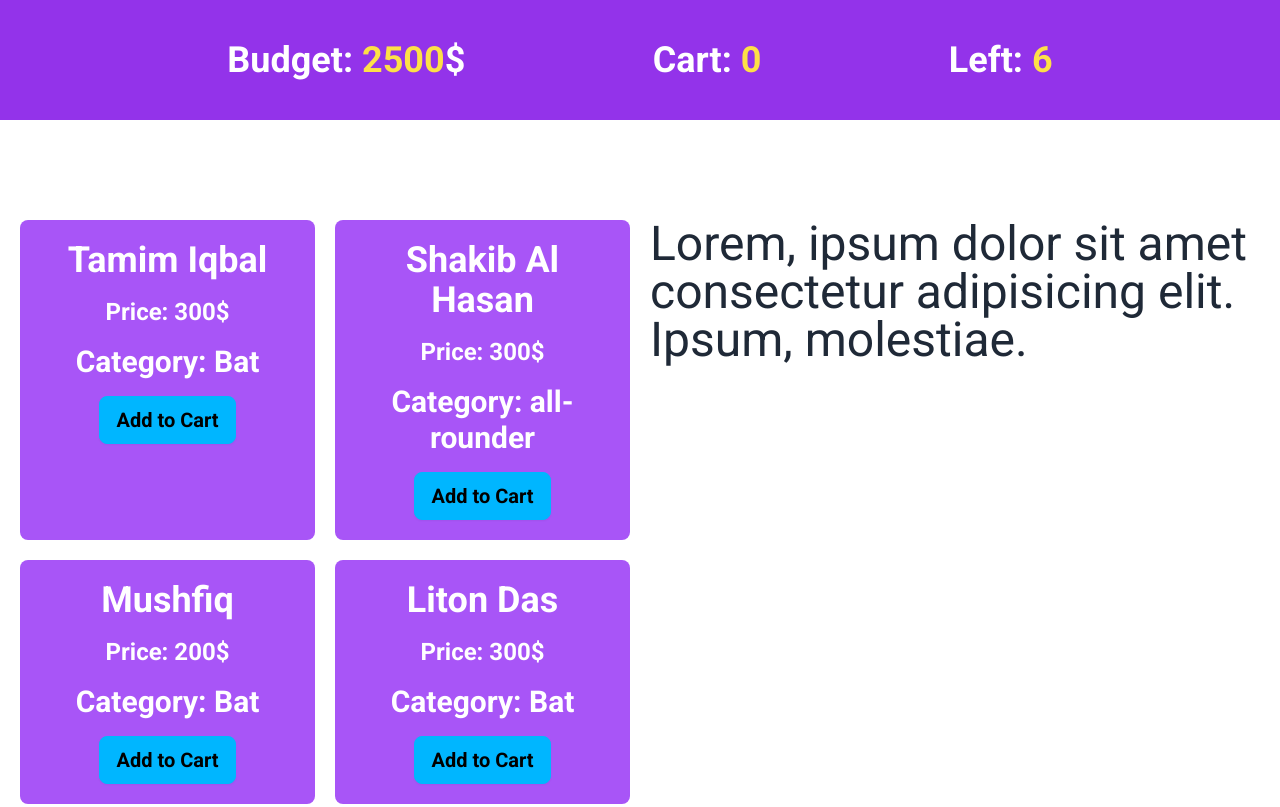
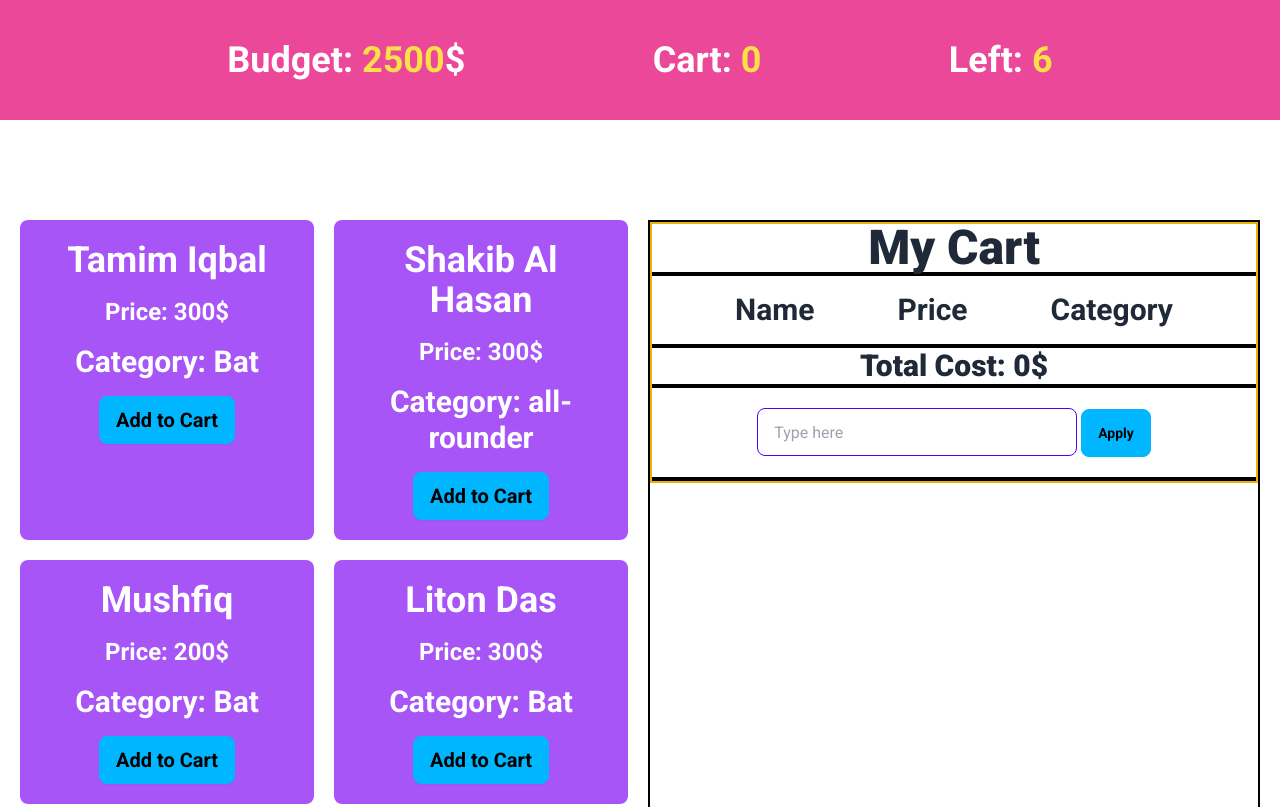
Before and after one commit to joynul24/hire_player_dom_project, a plain HTML site: page index.html in a window 1280 px wide. Shown: the top 807 px of the page. Drawn offline with nearby package versions, Linux system fonts and the light colour scheme.

Commit message:
added total cost into input and button

```diff
--- a/index.html
+++ b/index.html
@@ -12,7 +12,7 @@
 </head>
 
 <body class="font-roboto">
-    <header class="flex justify-evenly p-10 bg-purple-600 text-white">
+    <header class="flex justify-evenly p-10 bg-pink-500 text-white">
         <div>
             <h2 class="text-4xl font-bold">Budget: <span class="text-yellow-300">2500</span>$</h2>
         </div>
@@ -100,8 +100,22 @@
             </div>
         </div>
         <!-- player Cost section -->
-        <div class="flex-1">
-           <h1 class="text-5xl">Lorem, ipsum dolor sit amet consectetur adipisicing elit. Ipsum, molestiae.</h1>
+        <div class="flex-1 border-[2px] border-black">
+            <!-- const section -->
+            <div class="text-center border-[2px] border-yellow-500">
+                <h1 class="text-5xl font-extrabold">My Cart</h1>
+                <div class="flex justify-evenly text-3xl font-bold py-4 border-y-4 border-black">
+                    <div class="name">Name</div>
+                    <div class="price">Price</div>
+                    <div class="category">Category</div>
+                </div>
+                <h2 class="text-3xl font-extrabold">Total Cost: <span>0</span>$</h2>
+                <div class="border-y-4 border-black py-5">
+                    <input type="text" placeholder="Type here"
+                        class="input input-bordered input-primary w-full max-w-xs" />
+                        <button class="btn btn-info">Apply</button>
+                </div>
+            </div>
         </div>
 
     </main>
```
Lines whose indentation alone changed are shown as unchanged.
